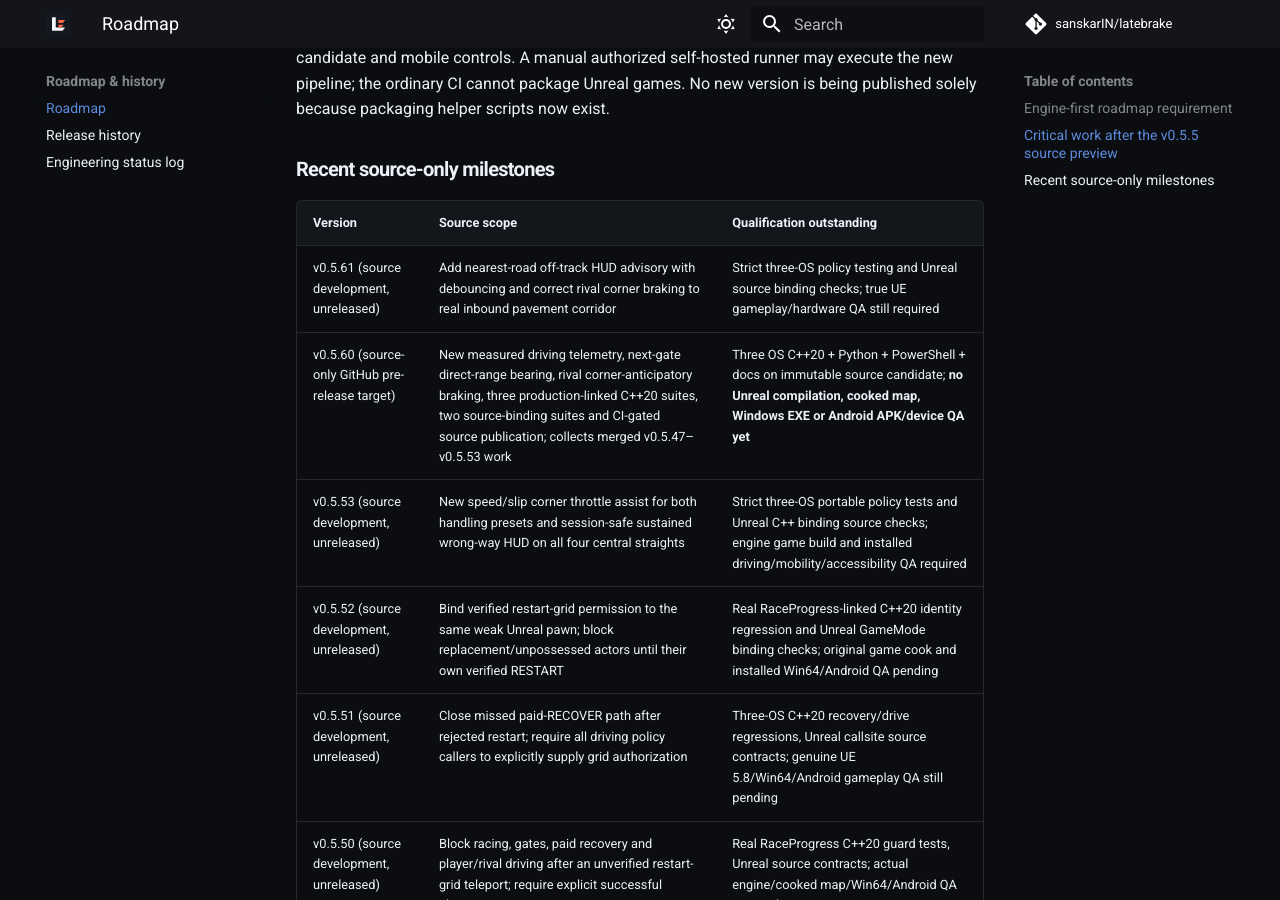
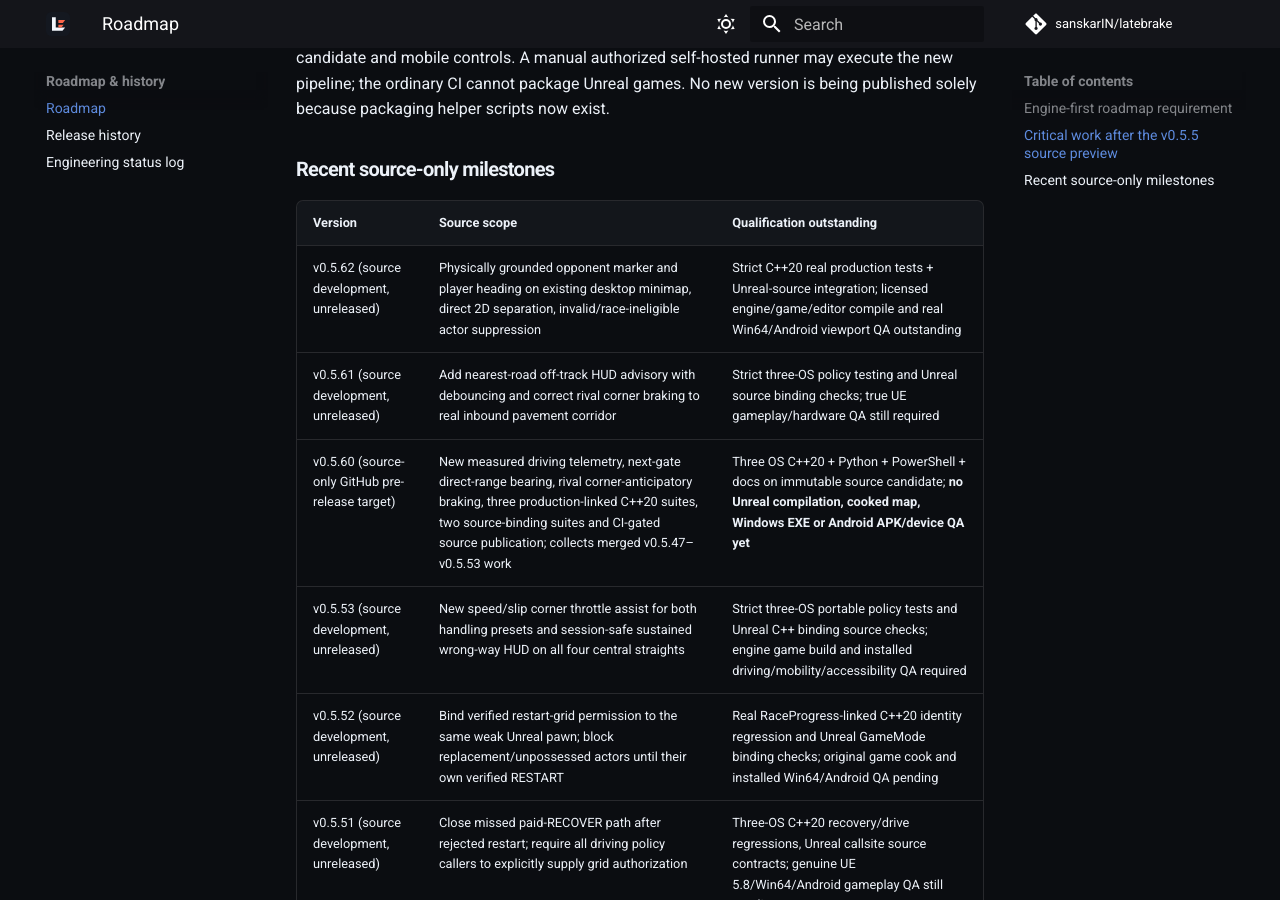
Before and after one commit to sanskarIN/latebrake, an MkDocs documentation site: the page built from docs/ROADMAP.md, in a window 1280 px wide and 900 px high, scrolled down 5350 px. Built offline with MkDocs 1.6.1 and Material for MkDocs 9.7.7, drawn with Linux system fonts in a browser that asks for light colours; comment, search, counter and statistics services are not loaded.

Commit message:
docs(roadmap): add optional grounded minimap/rival feature

```diff
--- a/docs/ROADMAP.md
+++ b/docs/ROADMAP.md
@@ -81,6 +81,7 @@ solely because packaging helper scripts now exist.
 
 | Version | Source scope | Qualification outstanding |
 | --- | --- | --- |
+| v0.5.62 (source development, unreleased) | Physically grounded opponent marker and player heading on existing desktop minimap, direct 2D separation, invalid/race-ineligible actor suppression | Strict C++20 real production tests + Unreal-source integration; licensed engine/game/editor compile and real Win64/Android viewport QA outstanding |
 | v0.5.61 (source development, unreleased) | Add nearest-road off-track HUD advisory with debouncing and correct rival corner braking to real inbound pavement corridor | Strict three-OS policy testing and Unreal source binding checks; true UE gameplay/hardware QA still required |
 | v0.5.60 (source-only GitHub pre-release target) | New measured driving telemetry, next-gate direct-range bearing, rival corner-anticipatory braking, three production-linked C++20 suites, two source-binding suites and CI-gated source publication; collects merged v0.5.47–v0.5.53 work | Three OS C++20 + Python + PowerShell + docs on immutable source candidate; **no Unreal compilation, cooked map, Windows EXE or Android APK/device QA yet** |
 | v0.5.53 (source development, unreleased) | New speed/slip corner throttle assist for both handling presets and session-safe sustained wrong-way HUD on all four central straights | Strict three-OS portable policy tests and Unreal C++ binding source checks; engine game build and installed driving/mobility/accessibility QA required |
```
